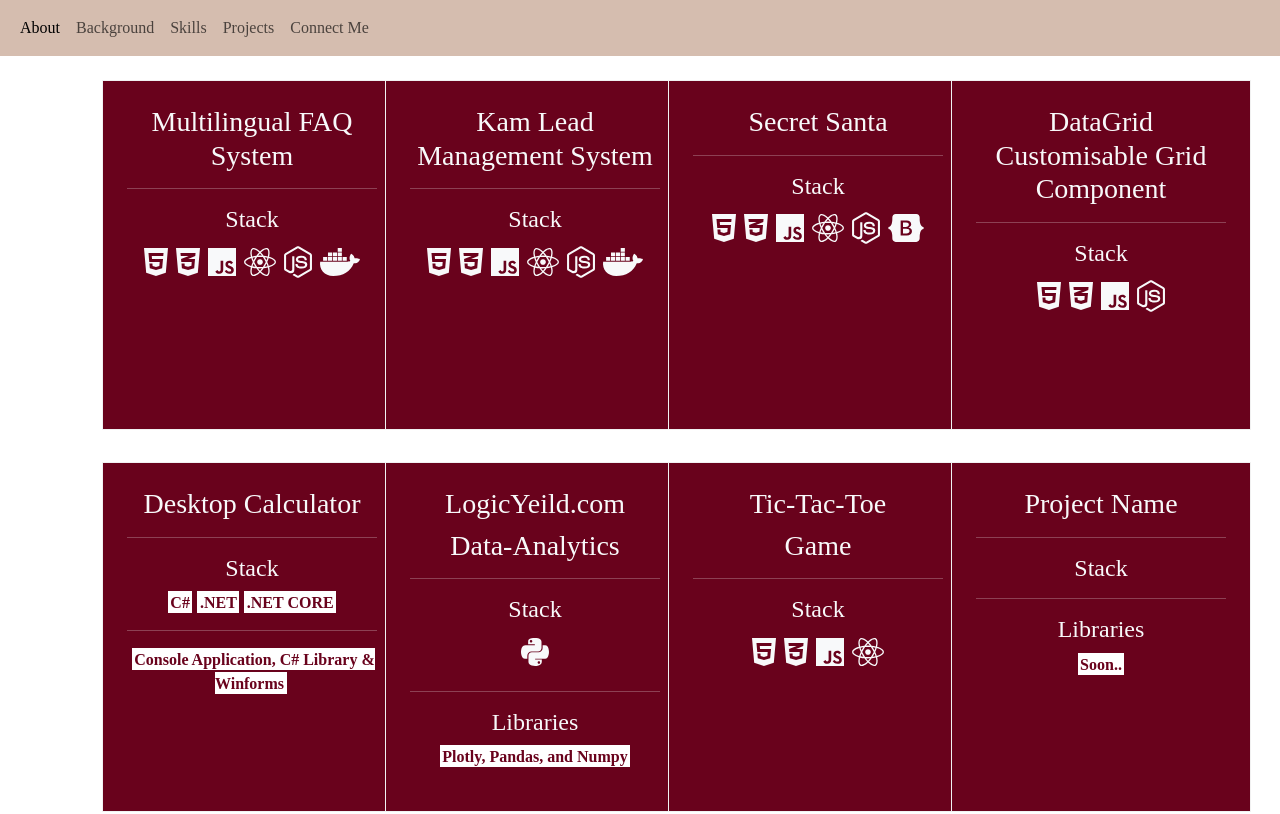
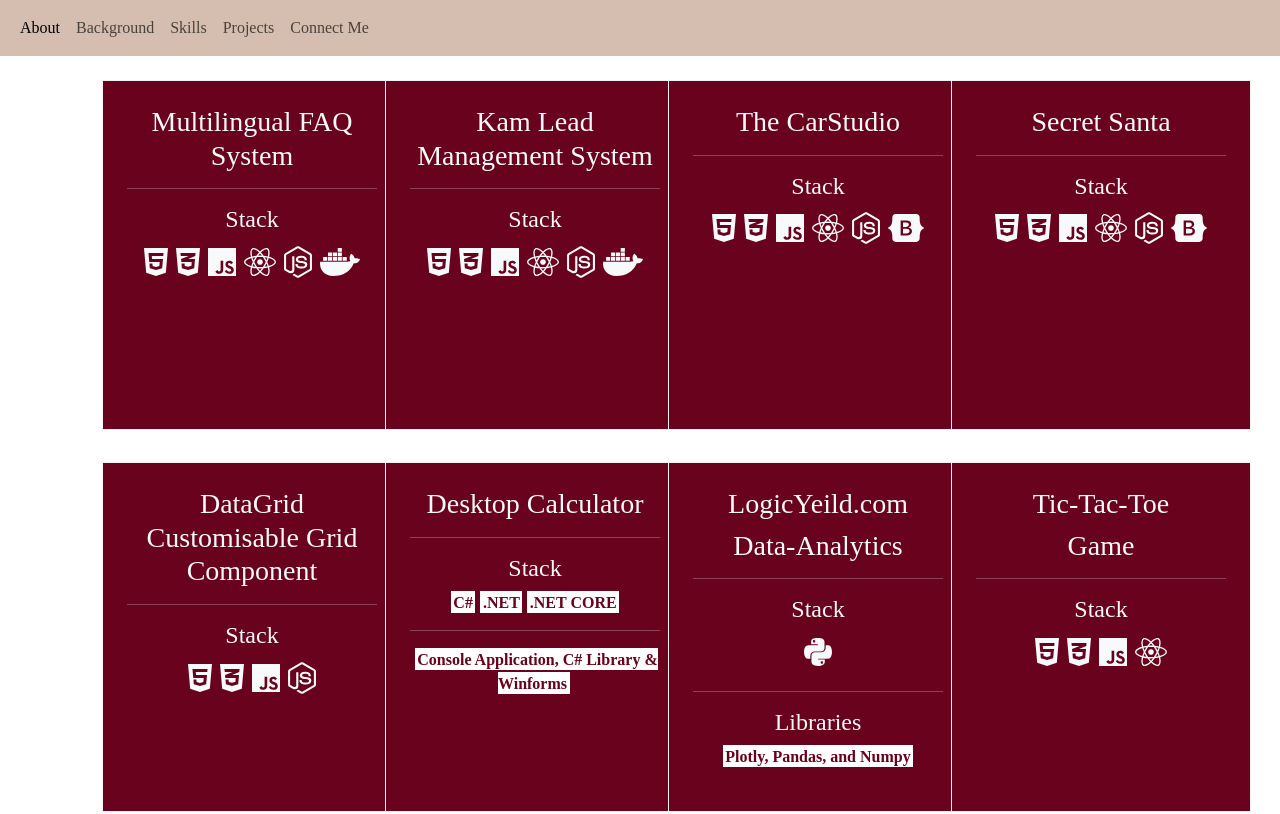
Before and after one commit to Surbhi-sinha/Surbhi-Sinha-website, a React (Create React App) app: page /projects in a window 1280 px wide. Shown: the top 814 px of the page. Built offline with nearby package versions, Linux system fonts and the light colour scheme; a web font is replaced by a local one.

Commit message:
updated projects

```diff
--- a/src/components/Projects.js
+++ b/src/components/Projects.js
@@ -63,6 +63,38 @@ const Projects = () => {
                   </p>
                   <div className='text-end'>
                     <a href="https://github.com/Surbhi-sinha/KAM_LEAD_MANAGEMENT_UI" className='text-decoration-none text-reset'>
+                      <b><FontAwesomeIcon icon={faArrowUpRightFromSquare} /></b>
+                    </a>
+                  </div>
+                </div>
+              </div>
+            </div>
+          </div>
+          <div className='col-md-3'>
+            <div className="flip-card m-3">
+              <div className="flip-card-inner">
+                <div className="flip-card-front background-dark text-light p-4">
+                  <h3>The CarStudio</h3>
+                  <hr />
+                  <h4>Stack</h4>
+                  <FontAwesomeIcon icon={faHtml5} size="2x" className='m-1' />
+                  <FontAwesomeIcon icon={faCss3Alt} size="2x" className='m-1' />
+                  <FontAwesomeIcon icon={faJs} size="2x" className='m-1' />
+                  <FontAwesomeIcon icon={faReact} size="2x" className='m-1' />
+                  <FontAwesomeIcon icon={faNodeJs} size="2x" className='m-1' />
+                  <FontAwesomeIcon icon={faBootstrap} size="2x" className='m-1' />
+                </div>
+                <div className="flip-card-back background-light p-3">
+                  <p className='text-start'>
+                    <p>
+                    The CarStudio is a web application designed for car enthusiasts, offering a seamless and immersive experience in car customization and exploration. The platform features a 3D car customization tool where users can modify car and view their customized car in a fully interactive 3D environment using .glb files.
+                    </p>
+                  </p>
+                  <p>
+                    HTML5, CSS3, JS, ReactJS, Bootstrap, Vercel
+                  </p>
+                  <div className='text-end'>
+                    <a href="https://the-car-studio.vercel.app/" className='text-decoration-none text-reset'>
                       <b><FontAwesomeIcon icon={faArrowUpRightFromSquare} /></b>
                     </a>
                   </div>
```
